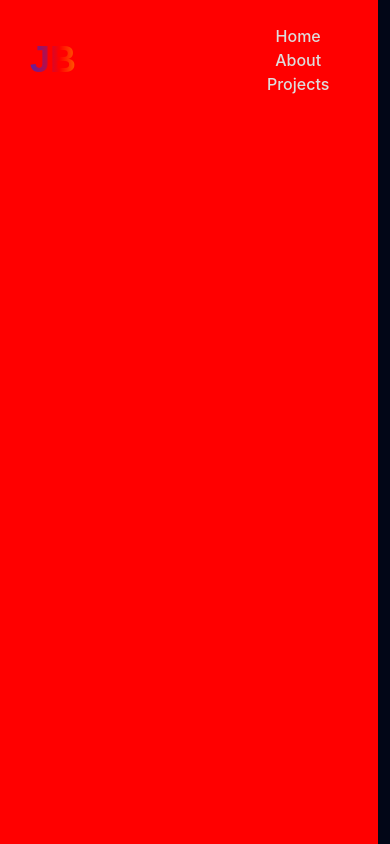
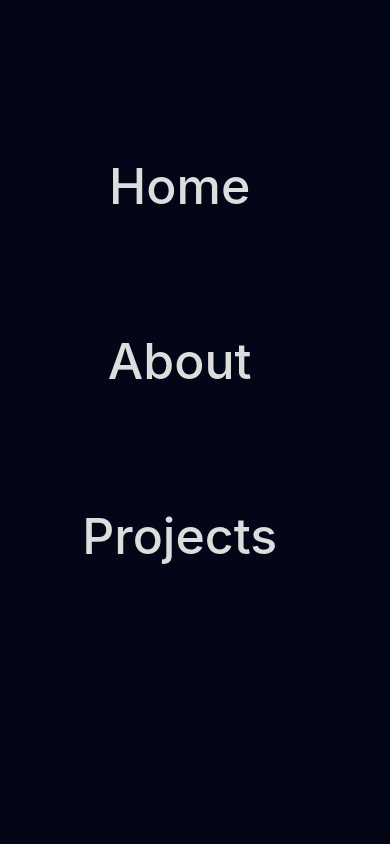
Before and after one commit to BuczekB/new-portfolio, a React (Vite) app: page / in a window 390 px wide. Shown: the top 844 px of the page. Built offline with nearby package versions, Linux system fonts and the light colour scheme.

Commit message:
repair burger menu on small devices

```diff
--- a/src/Navigation.css
+++ b/src/Navigation.css
@@ -20,12 +20,12 @@ nav{
     list-style: none;
     margin: 0 20px;
 }
-.listItem p{
+.navItem{
     font-size: 22px;
     font-weight: 500;
     color: #DDDDDD;
 }
-.listItem p:hover{
+.navItem:hover{
     color: #ffffff;
     cursor: pointer;
 }
@@ -92,9 +92,10 @@ a {
 
 
   @media all and (max-width: 660px) {
-    .listItem p{
-        font-size: 16px;
+    .logo{
+        display: none;
     }
+
     nav{
         top: 0;
         right: 0;
@@ -105,16 +106,28 @@ a {
         top: 0;
         left: 0;
         width: 97vw;
-        background-color: red;
         height: 160vh;
         z-index: 10;
+        display: flex;
+        justify-content: center;
+        align-items: center;
+        background-color: #020617;
     }
     .navList{
        flex-direction: column;
+       justify-content: center;
+       align-items: center;
+       width: 100vw;
+       height: 80vh;
     }
     .listItem{
+        padding: 50px 0;
 
     }
+    .navItem{
+        font-size: 50px;
+    }
+
     .menuOnMobile{
         display: inherit;
     }
--- a/src/Navigation.jsx
+++ b/src/Navigation.jsx
@@ -1,6 +1,7 @@
+import { useState } from 'react'
 import './Navigation.css'
 
-import { useState } from 'react'
+
 
 
 import {Link} from 'react-router-dom'
@@ -8,32 +9,39 @@ import {Link} from 'react-router-dom'
 const Navigation = (props) =>{
 
 
-    const [flag, setFlag] = useState(true)
-    const [close, setClose] = useState('')
-    const [open, setOpen] = useState('')
+    const [flag, setFlag] = useState(false)
+    const [isClose, setIsClose] = useState('')
+
+
+
+    const closeMenu = () =>{
+
+        const classOfMenu = flag ? 'unvisable' : 'isVisable'
+
+        setFlag(!flag)
+
+        console.log(classOfMenu);
+
+        setIsClose(classOfMenu)
+
+    }
+
+    const openMenu = () =>{
+
+        const classOfMenu =  'isVisable'
+
+
+        setIsClose(classOfMenu)
+
+    }
 
 
 
 
 
-
-const openMenu = () =>{
-
-    setOpen('isVisable')
-
-}
-
-const closeMenu = () =>{
-
-    setOpen('unvisable')
-
-}
-
-
-
     return(
         <div>
-            <div className={open}>
+                <div className={isClose}>
                     <div className="navContainer">
                     <nav>
                         <div className='logo'>
@@ -41,16 +49,16 @@ const closeMenu = () =>{
                         {props.logo}
                             </a></div>
 
-                <ul onClick={closeMenu} className='navList'>
-                   <Link to='/'> <li  className='listItem'><p>Home</p></li></Link>
-                   <Link to='/About'> <li  className='listItem'><p>About</p></li></Link>
-                   <Link to='/Projects'> <li  className='listItem'><p>Projects</p></li></Link>
+                        <ul className='navList'>
+                        <li onClick={closeMenu} className='listItem'><Link to='/'><p className='navItem'>Home</p></Link></li>
+                        <li  className='listItem'><Link to='/About'><p className='navItem'>About</p></Link></li>
+                        <li  className='listItem'><Link to='/Projects'><p className='navItem'>Projects</p></Link></li>
                         </ul>
                     </nav>
                     </div>
                 </div>
                         <div className='isVisable'>
-                <div onClick={openMenu} className='menuOnMobile'>
+                                <div onClick={openMenu}  className='menuOnMobile'>
                                     <svg  className='menuIcon' xmlns="http://www.w3.org/2000/svg" height="48" viewBox="0 -960 960 960" width="48">
                                     <path d="M120-240v-60h720v60H120Zm0-210v-60h720v60H120Zm0-210v-60h720v60H120Z"/>
                                     </svg>
```
Lines whose indentation alone changed are shown as unchanged.
